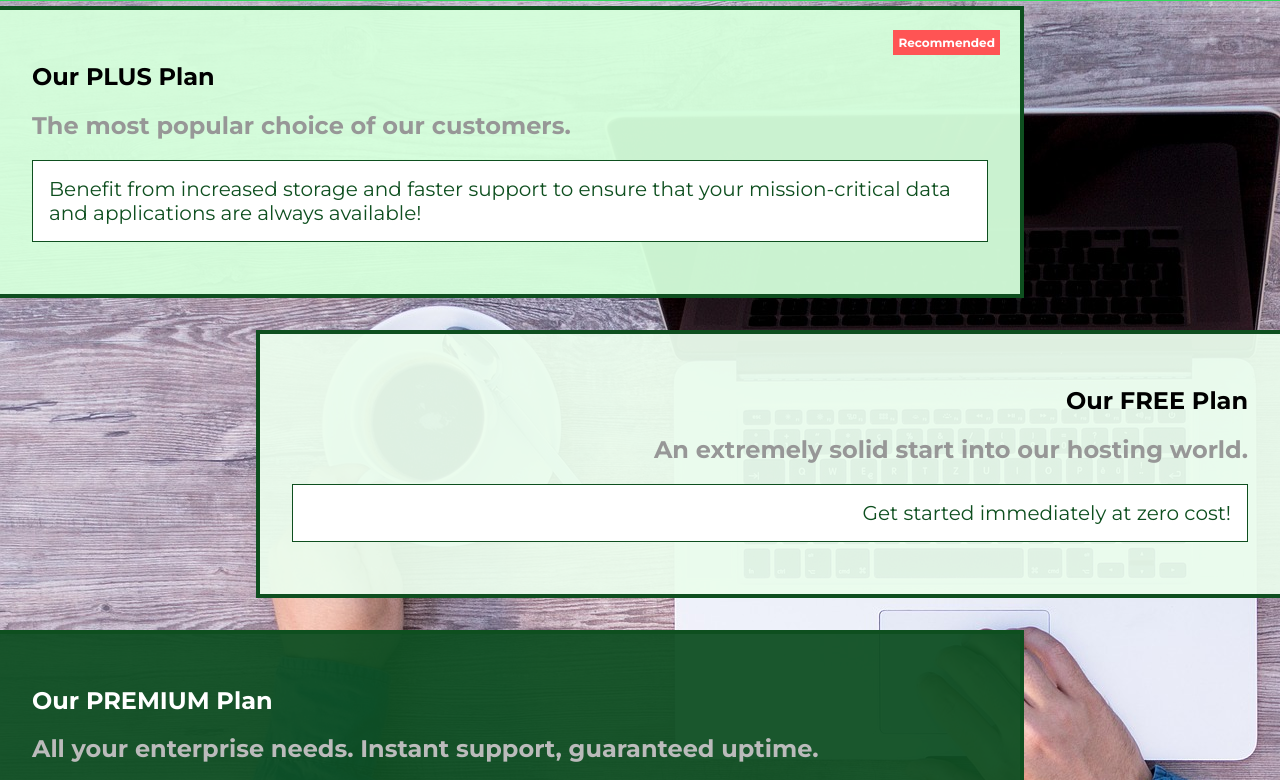
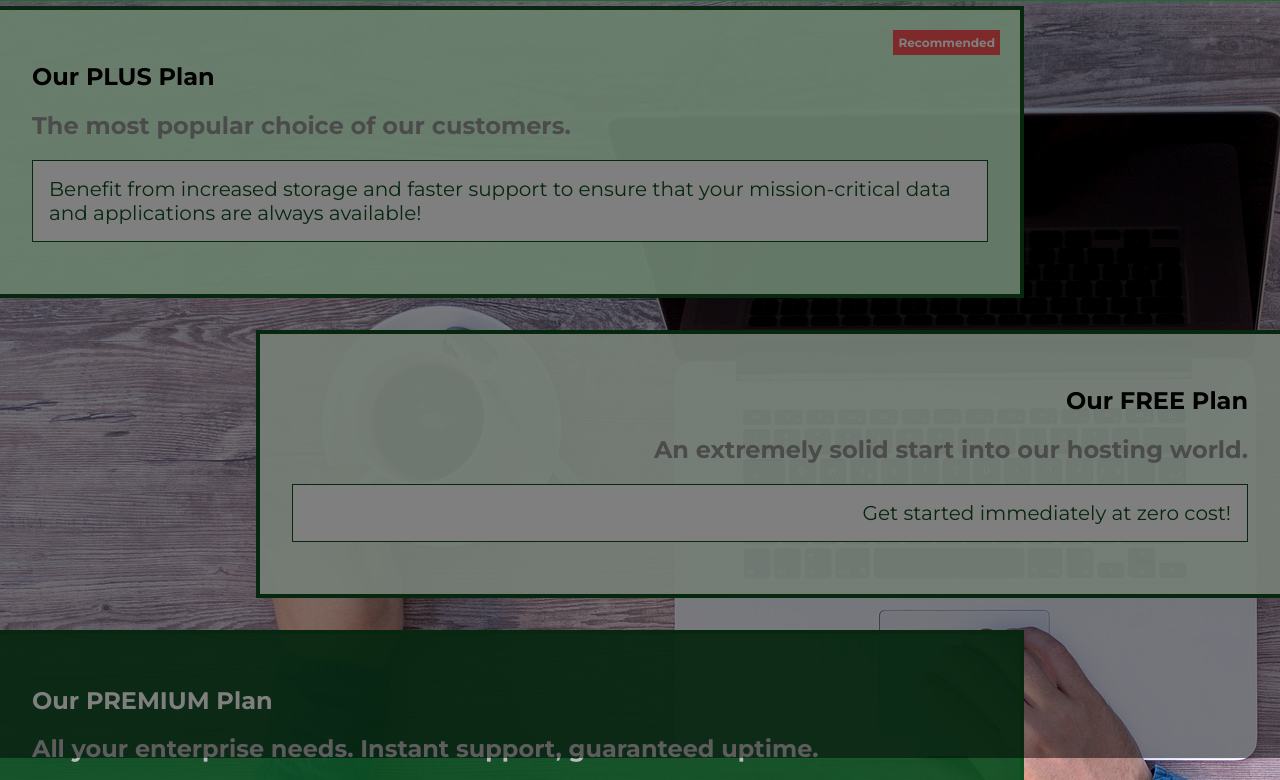
Before and after one commit to reactjs-learn/max-html-css-complete, a plain HTML site: page css-basic/packages/index.html in a window 1280 px wide. Shown: the part 42-822 px from the top of the page. Drawn offline with Linux system fonts and the light colour scheme.

Commit message:
merge between 2 comps

```diff
--- a/css-basic/packages/index.html
+++ b/css-basic/packages/index.html
@@ -11,6 +11,9 @@
 </head>
 
 <body>
+    <div class="backdrop">
+
+    </div>
     <header class="main-header">
         <div>
             <a href="../index.html" class="main-header__brand">uHost</a>
--- a/css-basic/shared.css
+++ b/css-basic/shared.css
@@ -1,10 +1,24 @@
 * {
   box-sizing: border-box;
+}
+
+html {
+  /* height: 100%; */
+  /* font-size: 80%; */
 }
 
 body {
   font-family: "Montserrat", sans-serif;
   margin: 0;
+  /* height: 100%; */
+}
+
+.backdrop {
+  position: absolute;
+  z-index: 100;
+  width: 100%;
+  height: 100%;
+  background: rgba(0, 0, 0, 0.5);
 }
 
 /* ------------- MAIN SECTION ------------ */
```
Also changed, not shown: 1 other file.
